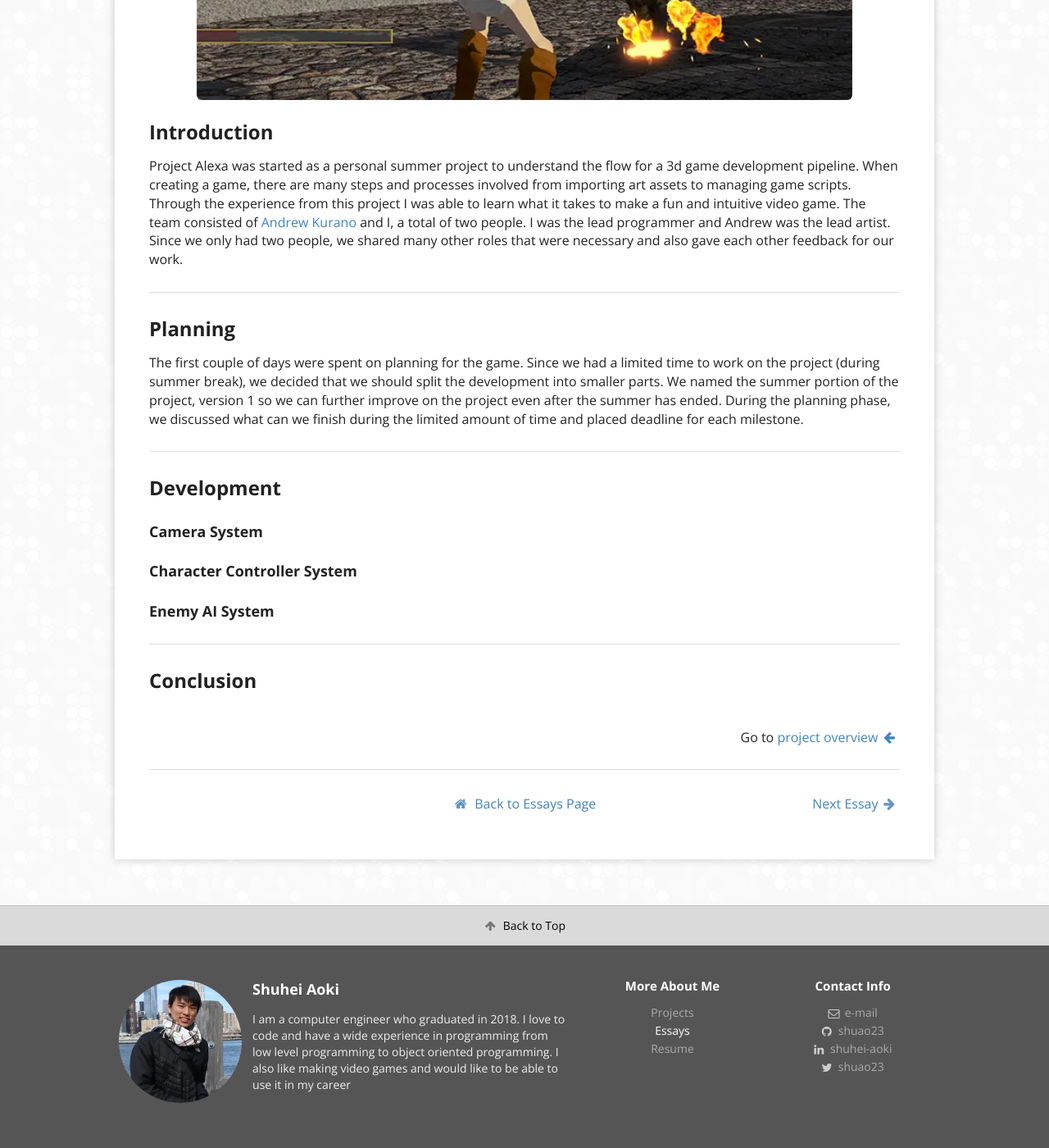
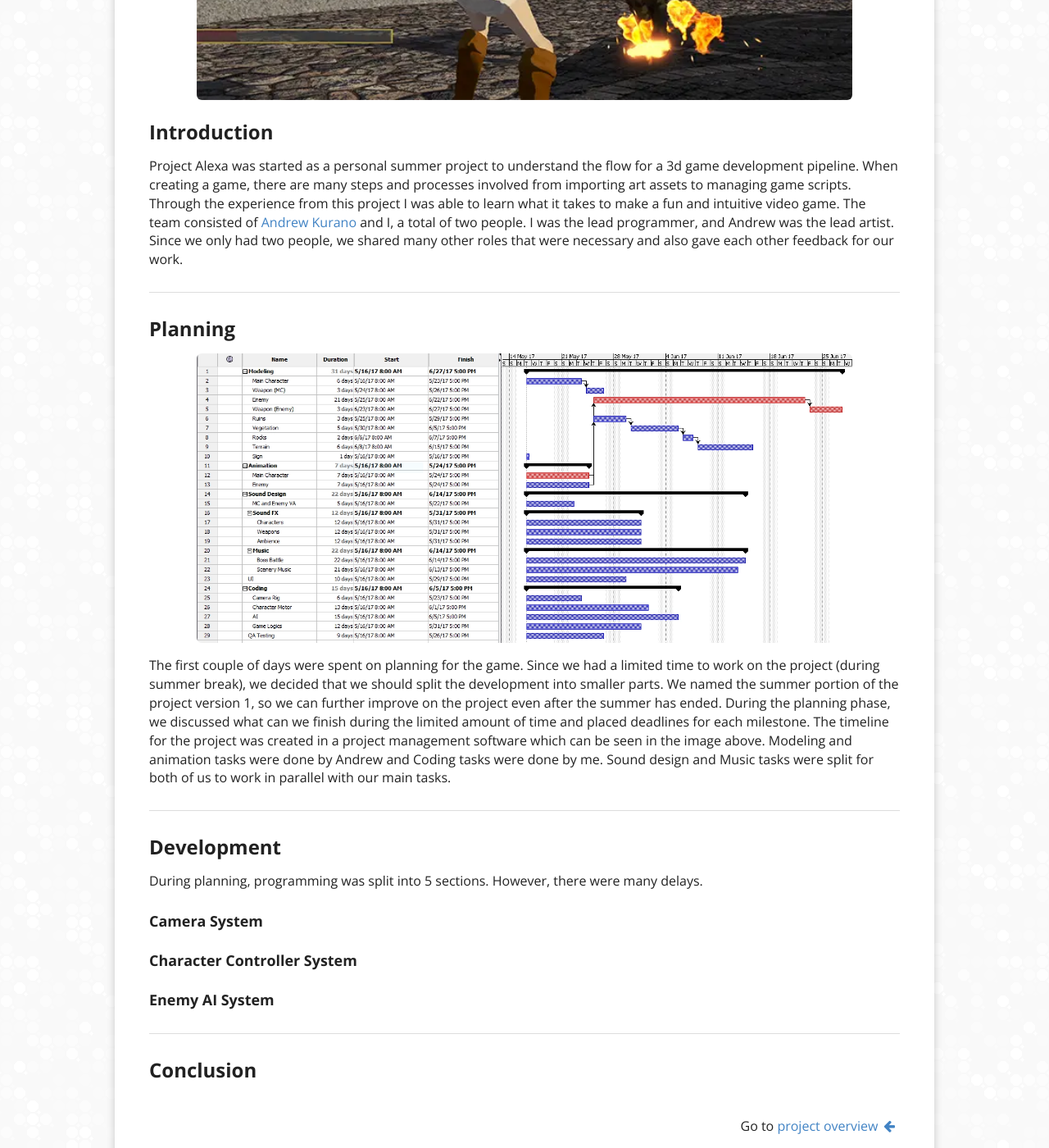
Before and after one commit to shuao23/shuao23.github.io, a Jekyll site: the page built from essays/development-of-alexa.md, in a window 1280 px wide and 1400 px high, scrolled down 595 px. Shown: the whole window at 82% size. Built offline with Jekyll 4.4.1, drawn with Linux system fonts in a browser that asks for light colours.

```diff
--- a/essays/development-of-alexa.md
+++ b/essays/development-of-alexa.md
@@ -22,15 +22,19 @@
 <h2>Introduction</h2>
 
 <p>
-  Project Alexa was started as a personal summer project to understand the flow for a 3d game development pipeline. When creating a game, there are many steps and processes involved from importing art assets to managing game scripts. Through the experience from this project I was able to learn what it takes to make a fun and intuitive video game. The team consisted of  <a href="https://andku23.github.io" target="_blank">Andrew Kurano</a> and I, a total of two people. I was the lead programmer and Andrew was the lead artist. Since we only had two people, we shared many other roles that were necessary and also gave each other feedback for our work.
+  Project Alexa was started as a personal summer project to understand the flow for a 3d game development pipeline. When creating a game, there are many steps and processes involved from importing art assets to managing game scripts. Through the experience from this project I was able to learn what it takes to make a fun and intuitive video game. The team consisted of  <a href="https://andku23.github.io" target="_blank">Andrew Kurano</a> and I, a total of two people. I was the lead programmer, and Andrew was the lead artist. Since we only had two people, we shared many other roles that were necessary and also gave each other feedback for our work.
 </p>
 
 <div class="ui section divider"></div>
 
 <h2>Planning</h2>
 
+<div class="paragraph">
+  <img class="ui huge centered rounded image" src="/images/alexa/plan.webp">
+</div>
+
 <p>
-  The first couple of days were spent on planning for the game. Since we had a limited time to work on the project (during summer break), we decided that we should split the development into smaller parts. We named the summer portion of the project, version 1 so we can further improve on the project even after the summer has ended. During the planning phase, we discussed what can we finish during the limited amount of time and placed deadline for each milestone.
+  The first couple of days were spent on planning for the game. Since we had a limited time to work on the project (during summer break), we decided that we should split the development into smaller parts. We named the summer portion of the project version 1, so we can further improve on the project even after the summer has ended. During the planning phase, we discussed what can we finish during the limited amount of time and placed deadlines for each milestone. The timeline for the project was created in a project management software which can be seen in the image above. Modeling and animation tasks were done by Andrew and Coding tasks were done by me. Sound design and Music tasks were split for both of us to work in parallel with our main tasks.
 </p>
 
 <p>
@@ -42,7 +46,7 @@
 <h2>Development</h2>
 
 <p>
-
+  During planning, programming was split into 5 sections. However, there were many delays.
 </p>
 
 <h3>Camera System</h3>
```
Also changed, not shown: projects/project_alexa.md (+1 -1 lines), images/alexa/plan.webp (added), images/project-cover/large/alexa-banner.webp, source/Alexa Graphics/alexa-sword.png (added), source/Alexa Graphics/alexa-sword.svg (added), source/Alexa Graphics/alexaSword.png (added), source/Alexa Graphics/projectalexa-title-noback.png (added), source/originalImages/alexa/plan-screenshot.png (added), source/originalImages/alexa/plan.png (added), source/originalImages/project-cover/large/alexa-banner.png, source/originalImages/project-cover/medium/alexa-banner.png, source/originalImages/projectalexa-title.png (added), 5 other files.
